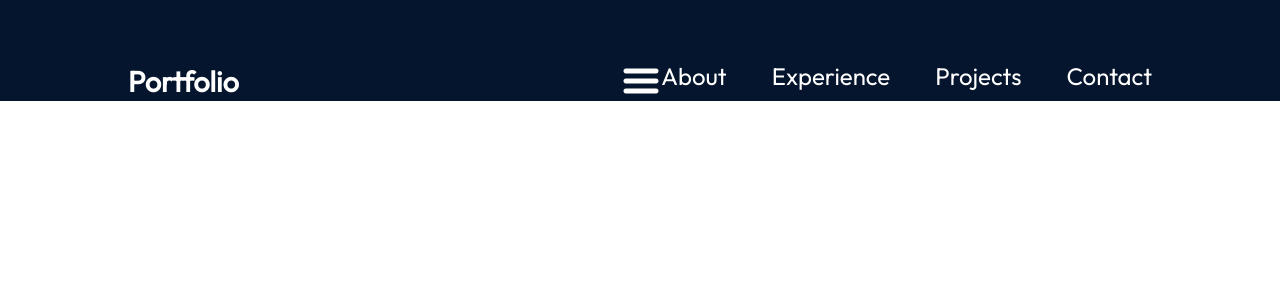
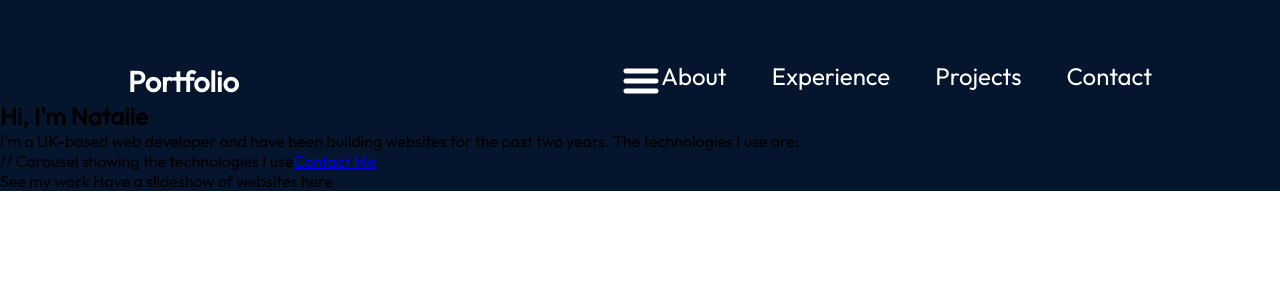
Before and after one commit to Nadia982/portfolio-2024-05, a React (Vite) app: page / in a window 1280 px wide. Shown: the top 300 px of the page. Built offline with nearby package versions, Linux system fonts and the light colour scheme.

Commit message:
added content to Hero section

```diff
--- a/src/App.jsx
+++ b/src/App.jsx
@@ -1,4 +1,5 @@
 import styles from "./App.module.css";
+import { Hero } from "./components/Hero/Hero";
 import Navbar from "./components/Navbar/Navbar";
 
 function App() {
@@ -7,6 +8,7 @@ function App() {
   return (
     <div className={styles.App}>
      <Navbar/>
+     <Hero/>
     </div>
   )
 }
--- /dev/null
+++ b/src/components/Hero/Hero.jsx
@@ -0,0 +1,23 @@
+import React from "react"
+import styles from "./Hero.module.css";
+// import { getImageUrl } from " ../../../utils";
+
+export const Hero = () => {
+return ( <section className={styles.container}>
+<div className={styles.content}>
+<h1 className={styles.title}>Hi, I'm Natalie</h1>
+<p className={styles.description}>I'm a UK-based web developer and have been building websites for the past two years. The technologies I use are:</p>
+// Carousel showing the technologies I use
+<a href="#" className={styles.contactBtn}>Contact Me</a> </div>
+{/* <a href="[mailto:email address goes here]" className={styles.contactBtn}>Contact Me</a> </div> */}
+
+See my work
+Have a slideshow of websites here
+
+{/* <img src={getImageurl("hero/heroImage.png")} alt="Natalie Gillam profile photo” className={styles.heroImg}/> */}
+
+<div className={styles.topBlur} />
+<div className={styles.bottomBlur} />
+</section>
+);
+};
```
Also changed, not shown: src/components/Hero/Hero.module.css (added).
